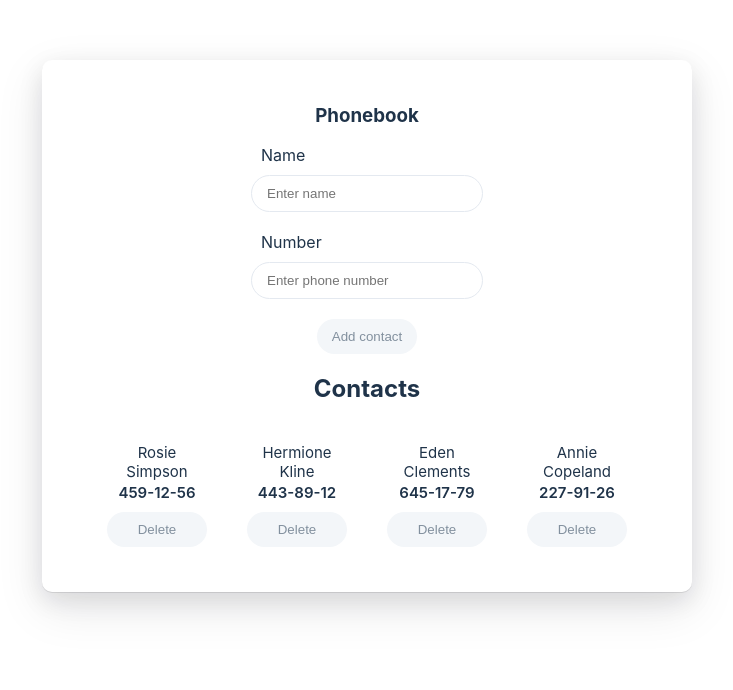
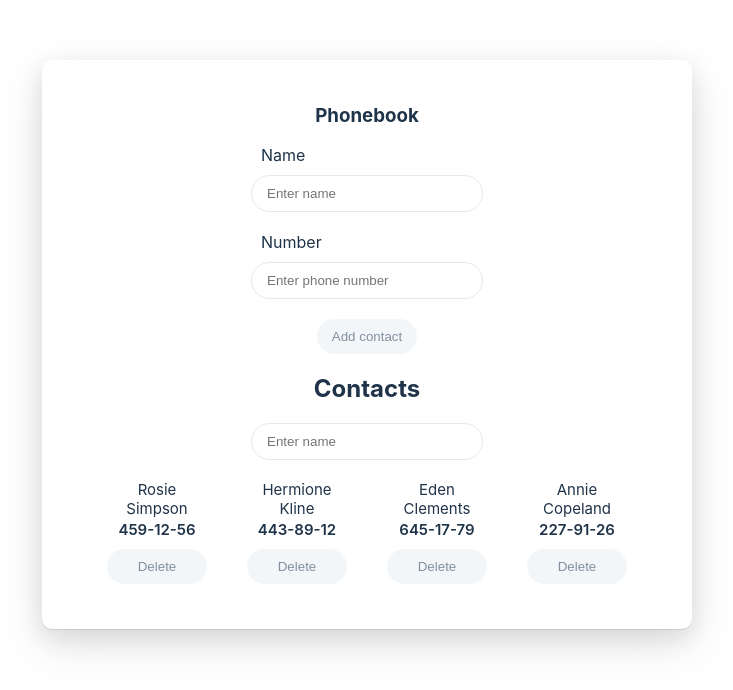
Before and after one commit to a7ndriyyy/goit-react-hw-02-phonebook, a React (Create React App) app: page / in a window 1280 px wide. Shown: the top 690 px of the page, without its empty margins (273-1006 px from the left). Built offline with nearby package versions, Linux system fonts and the light colour scheme.

Commit message:
Update App.jsx

```diff
--- a/src/components/App.jsx
+++ b/src/components/App.jsx
@@ -1,6 +1,7 @@
 import { Component } from 'react';
 import { ContactForm } from './ContactForm/ContactForm';
 import { ContactList } from './ContactList/ContactList';
+import { Filter } from './Filter/Filter';
 import css from 'App.module.css';
 export class App extends Component {
   constructor() {
@@ -50,6 +51,7 @@ export class App extends Component {
     }));
 
   render() {
+    const { filter } = this.state;
     return (
       <section className={css.content}>
         <div className={css.content__container}>
@@ -57,7 +59,9 @@ export class App extends Component {
           <ContactList
             contacts={this.filteredContacts()}
             deleteContact={this.deleteContact}
-          ></ContactList>
+          >
+            <Filter filter={filter} addFilter={this.addFilter} />
+          </ContactList>
         </div>
       </section>
     );
```
